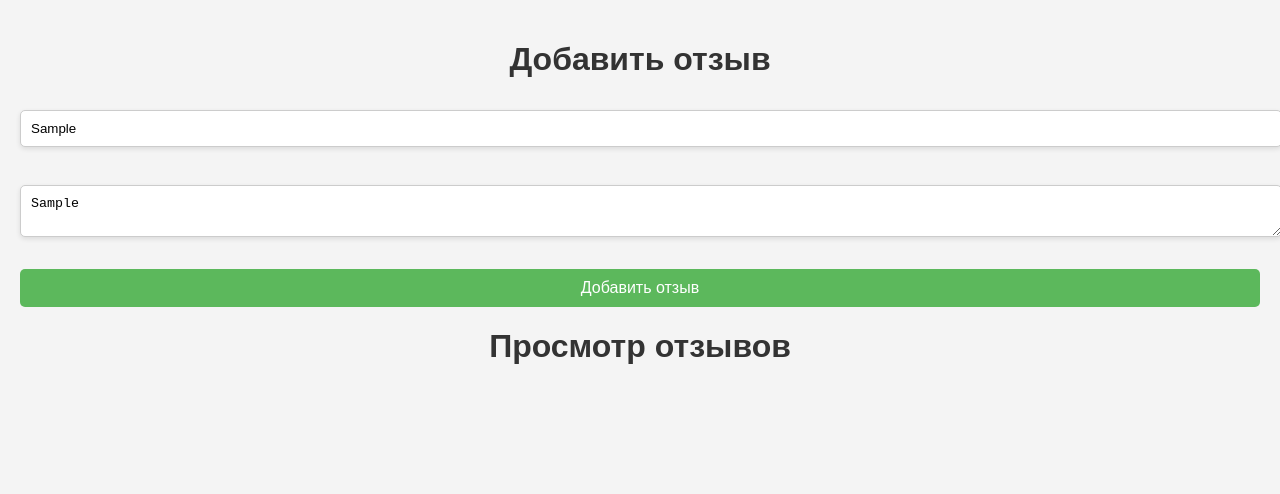
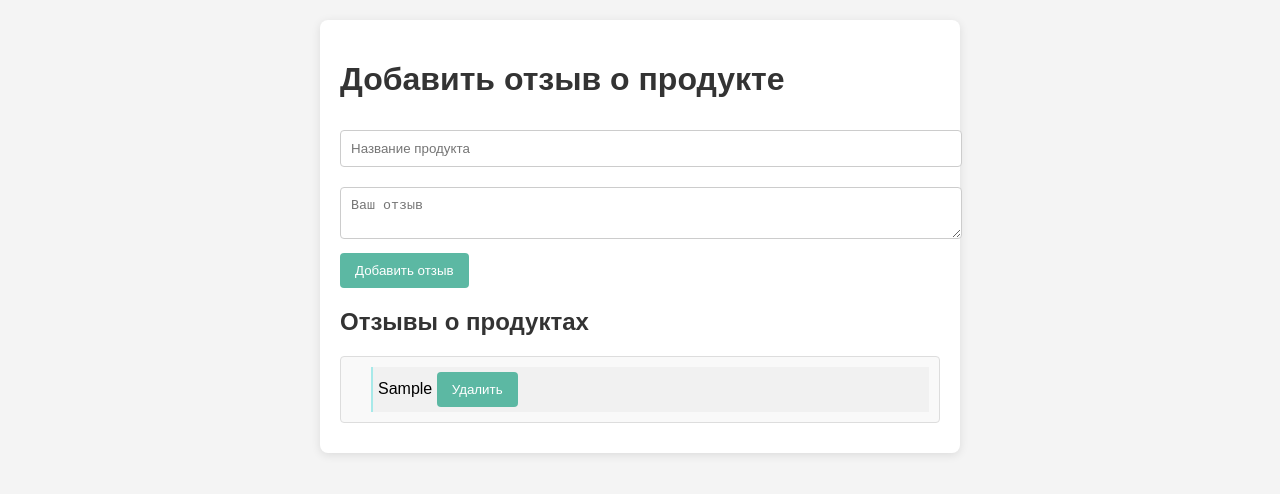
Before and after one commit to Viktoria-Molcanova/JavaScript3, a website built with webpack: page index.html in a window 1280 px wide. Both pictures are taken after typing "Sample", "Sample" into the empty fields and a click on the button "Добавить отзыв". Built offline with nearby package versions, Linux system fonts and the light colour scheme.

Commit message:
2  commit

```diff
--- a/css/style.css
+++ b/css/style.css
@@ -4,45 +4,45 @@ body {
   margin: 0;
   padding: 20px;
 }
-
-h1 {
+h1, h2 {
   color: #333;
-  text-align: center;
 }
-
+.container {
+  max-width: 600px;
+  margin: auto;
+  background: white;
+  padding: 20px;
+  border-radius: 8px;
+  box-shadow: 0 2px 10px rgba(0, 0, 0, 0.1);
+}
 input[type="text"], textarea {
   width: 100%;
   padding: 10px;
   margin: 10px 0;
   border: 1px solid #ccc;
-  border-radius: 5px;
-  box-shadow: 0 2px 5px rgba(0, 0, 0, 0.1);
+  border-radius: 4px;
 }
-
 button {
-  background-color: #5cb85c;
+  background-color: #5cb8a3;
   color: white;
+  border: none;
   padding: 10px 15px;
-  border: none;
-  border-radius: 5px;
+  border-radius: 4px;
   cursor: pointer;
-  font-size: 16px;
-  width: 100%;
 }
-
 button:hover {
-  background-color: #4cae4c;
+  background-color: #78bcd3;
 }
-
-ul {
-  list-style-type: none;
-  padding: 0;
+.product {
+  margin: 10px 0;
+  padding: 10px;
+  border: 1px solid #ddd;
+  border-radius: 4px;
+  background-color: #f9f9f9;
 }
-
-li {
-  background-color: white;
-  margin: 10px 0;
-  padding: 15px;
-  border-radius: 5px;
-  box-shadow: 0 2px 5px rgba(0, 0, 0, 0.1);
+.review {
+  margin-left: 20px;
+  padding: 5px;
+  border-left: 2px solid rgba(61, 220, 220, 0.41);
+  background-color: #f1f1f1;
 }
--- a/index.html
+++ b/index.html
@@ -1,28 +1,31 @@
 <!doctype html>
-<html class="no-js" lang="">
+<html class="js" lang="ru">
 
 <head>
   <meta charset="utf-8">
   <meta name="viewport" content="width=device-width, initial-scale=1">
   <title>Отзывы о продуктах</title>
   <link rel="stylesheet" href="css/style.css">
-  <meta name="description" content="">
+  <meta name="description" content="Страница для добавления и просмотра отзывов">
   <link rel="icon" href="/favicon.ico" sizes="any">
   <link rel="icon" href="/icon.svg" type="image/svg+xml">
   <link rel="apple-touch-icon" href="icon.png">
   <link rel="manifest" href="site.webmanifest">
   <meta name="theme-color" content="#fafafa">
+
 </head>
 
 <body>
-<h1>Добавить отзыв</h1>
-<input type="text" id="productName" placeholder="Название продукта"><br><br>
-<textarea id="reviewText" placeholder="Ваш отзыв"></textarea><br><br>
-<button onclick="addReview()">Добавить отзыв</button>
 
-<h1>Просмотр отзывов</h1>
-<ul id="productList"></ul>
+<div class="container">
+  <h1>Добавить отзыв о продукте</h1>
+  <input type="text" id="productName" placeholder="Название продукта" required>
+  <textarea id="reviewText" placeholder="Ваш отзыв" required></textarea>
+  <button id="addReview">Добавить отзыв</button>
 
-
+  <h2>Отзывы о продуктах</h2>
+  <div id="reviewsList"></div>
+</div>
+<script src="js/app.js"></script>
 </body>
 </html>
--- a/js/app.js
+++ b/js/app.js
@@ -1,27 +1,51 @@
-function loadReviews() {
-  const productList = document.getElementById('productList');
-  productList.innerHTML = '';
-  for (let i = 0; i < localStorage.length; i++) {
-    const productName = localStorage.key(i);
-    const listItem = document.createElement('li');
-    listItem.textContent = productName;
-    listItem.onclick = () => showReviews(productName);
-    productList.appendChild(listItem);
+document.getElementById('addReview').addEventListener('click', function() {
+  const productName = document.getElementById('productName').value;
+  const reviewText = document.getElementById('reviewText').value;
+
+  if (productName && reviewText) {
+    const reviews = JSON.parse(localStorage.getItem('reviews')) || {};
+    if (!reviews[productName]) {
+      reviews[productName] = [];
+    }
+    reviews[productName].push(reviewText);
+    localStorage.setItem('reviews', JSON.stringify(reviews));
+    displayReviews();
+    document.getElementById('productName').value = '';
+    document.getElementById('reviewText').value = '';
+  } else {
+    alert('Пожалуйста, заполните все поля.');
+  }
+});
+
+function displayReviews() {
+  const reviews = JSON.parse(localStorage.getItem('reviews')) || {};
+  const reviewsList = document.getElementById('reviewsList');
+  reviewsList.innerHTML = '';
+
+  for (const product in reviews) {
+    const productDiv = document.createElement('div');
+    productDiv.className = 'product';
+
+    reviews[product].forEach((review, index) => {
+      const reviewDiv = document.createElement('div');
+      reviewDiv.className = 'review';
+      reviewDiv.innerHTML = `${review} <button onclick="deleteReview('${product}', ${index})">Удалить</button>`;
+      productDiv.appendChild(reviewDiv);
+    });
+
+    reviewsList.appendChild(productDiv);
   }
 }
 
-function addReview() {
-  const productName = document.getElementById('productName').value;
-  const reviewText = document.getElementById('reviewText').value;
-  const reviews = localStorage.getItem(productName) ? JSON.parse(localStorage.getItem(productName)) : [];
-  reviews.push(reviewText);
-  localStorage.setItem(productName, JSON.stringify(reviews));
-  loadReviews();
+function deleteReview(product, index) {
+  const reviews = JSON.parse(localStorage.getItem('reviews'));
+  reviews[product].splice(index, 1);
+  if (reviews[product].length === 0) {
+    delete reviews[product];
+  }
+  localStorage.setItem('reviews', JSON.stringify(reviews));
+  displayReviews();
 }
 
-function showReviews(productName) {
-  const reviews = JSON.parse(localStorage.getItem(productName));
-  alert(reviews.join('\n'));
-}
 
-loadReviews();
+window.onload = displayReviews;
```
